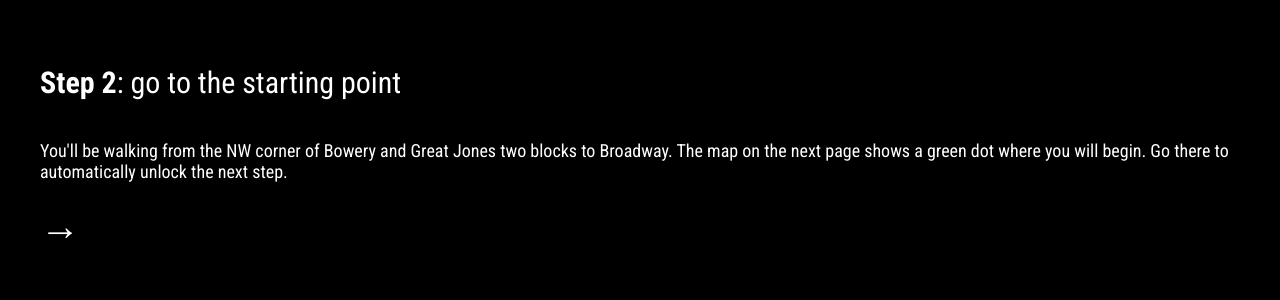
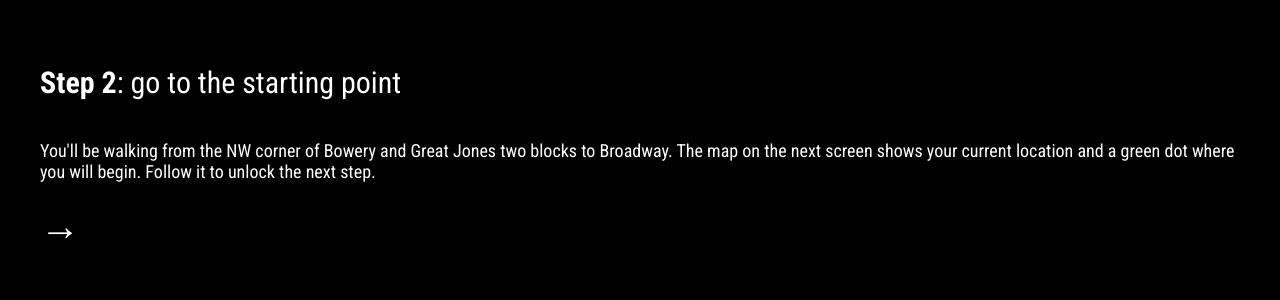
Before and after one commit to brianhouse/a_line_made_by_walking, a Python web app: template templates/route.html in a window 1280 px wide. Shown: the top 300 px of the page. Run offline with Jinja, Linux system fonts and the light colour scheme; the template is opened without the code that fills it, so the values that code supplies are empty; some libraries are stand-ins or nearby versions.

Commit message:
bugfixes

```diff
--- a/static/js/map.js
+++ b/static/js/map.js
@@ -10,6 +10,8 @@ var current_location_marker = null;
 var trigger_radius = 30; // ft
 // var start_point = new L.LatLng(40.72649,-73.991938); // nyc
 var start_point = new L.LatLng(41.820427,-71.401595); // pvd
+// var start_point = new L.LatLng(41.82049, -71.40079); // transit
+var walk_marker = null;
 var walk_path = null;
 
 function initMap () {
@@ -79,7 +81,7 @@ function receiveGeoLocation (location) {
 
 function makeStart () {
     console.log("makeStart");
-    var walk_marker = L.circleMarker(start_point, {radius: 15, color: "#0f0", stroke: true, fillOpacity: 0.75, clickable: false}).addTo(map);
+    walk_marker = L.circleMarker(start_point, {radius: 15, color: "#0f0", stroke: true, fillOpacity: 0.75, clickable: false}).addTo(map);
 }
 
 // function loadWalks () {
--- a/static/js/playback.js
+++ b/static/js/playback.js
@@ -132,7 +132,6 @@ function sendWalk () {
         url: '/',
         data: {walk_data: walk_data, _xsrf: _xsrf()},
         success: function (result) {
-            alert("Success!");
             window.location = "/thanks";
         },
         error: function (result) {
@@ -163,6 +162,7 @@ $(document).ready(function () {
         $('#text').hide();
         $('#pocket').html("(phone in pocket)");
         $('#start_btn').html("STOP");
+        $('#start_btn').unbind("click");
         $('#start_btn').click(function () {
             stopWalk();
         });
--- a/templates/route.html
+++ b/templates/route.html
@@ -7,7 +7,7 @@
             <span class="title"><b>Step 2</b>: go to the starting point</span>
         </h2>
         <h3></h3>
-        You'll be walking from the NW corner of Bowery and Great Jones two blocks to Broadway. The map on the next page shows a green dot where you will begin. Go there to automatically unlock the next step.
+        You'll be walking from the NW corner of Bowery and Great Jones two blocks to Broadway. The map on the next screen shows your current location and a green dot where you will begin. Follow it to unlock the next step.
         <br />
         <br />
         <a class="arrow" href="/map">&rarr;</a>
```
Also changed, not shown: TODO.md (+1 -1 lines), templates/thanks.html (+4 -3 lines), 1 other file.
